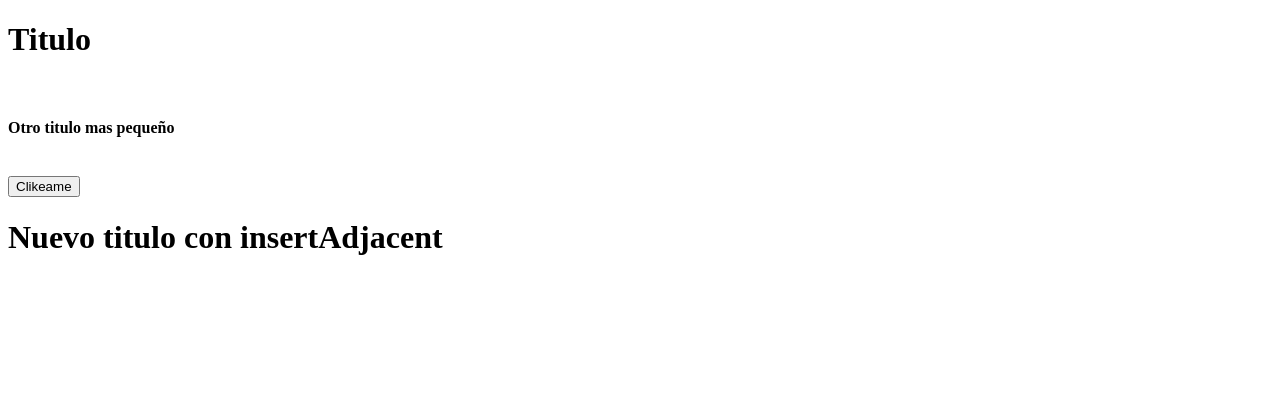
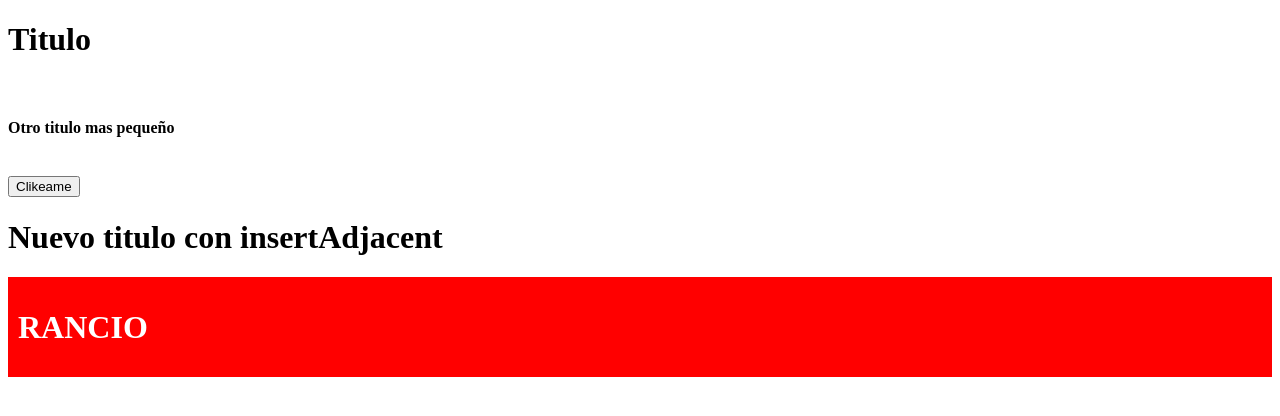
Before and after one commit to nievesandres/prueba, a plain HTML site: page index.html in a window 1280 px wide. Both pictures are taken after a click on the button "Clikeame". Drawn offline with Linux system fonts and the light colour scheme.

Commit message:
nueva funcionalidad en feature

```diff
--- a/codigo.js
+++ b/codigo.js
@@ -7,4 +7,8 @@
 		contenedor.insertAdjacentHTML('beforeend',`
 				<h1>Nuevo titulo con insertAdjacent</h1>
 		`);
+		let newContenedor = document.createElement('div');
+		newContenedor.className = 'newContenedor';
+		newContenedor.innerHTML = '<h1>RANCIO</h1>'
+		contenedor.after(newContenedor);
 	})
--- a/index.html
+++ b/index.html
@@ -6,6 +6,13 @@
 	<title>Curso Git / Github</title>
 </head>
 <body>
+	<style type="text/css">
+		.newContenedor{
+			padding: 10px;
+			background-color: red;
+			color: white;
+		}
+	</style>
 	<div class="contenedor">
 		<h1 id="titulo">Titulo</h1><br>
 		<h4 class="titulo2">Otro titulo mas pequeño</h4><br>
```
